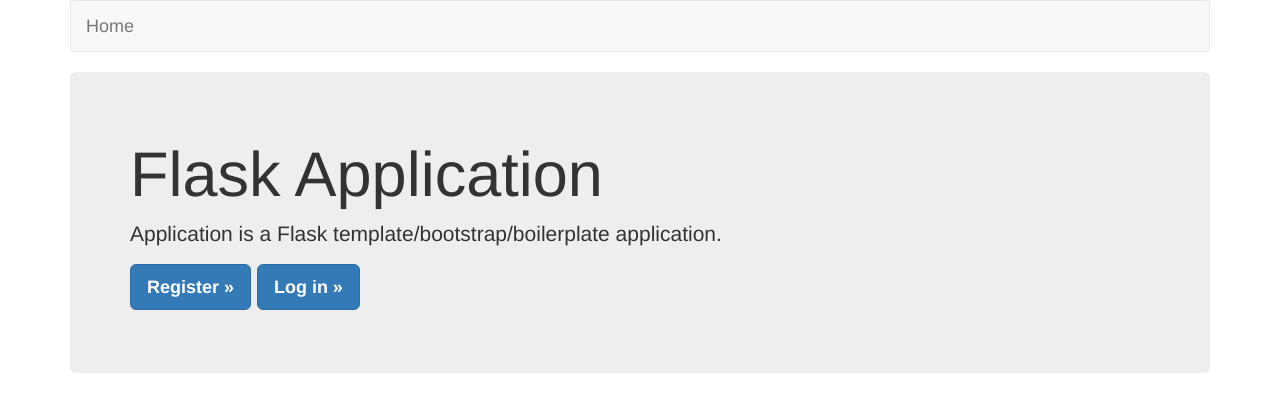
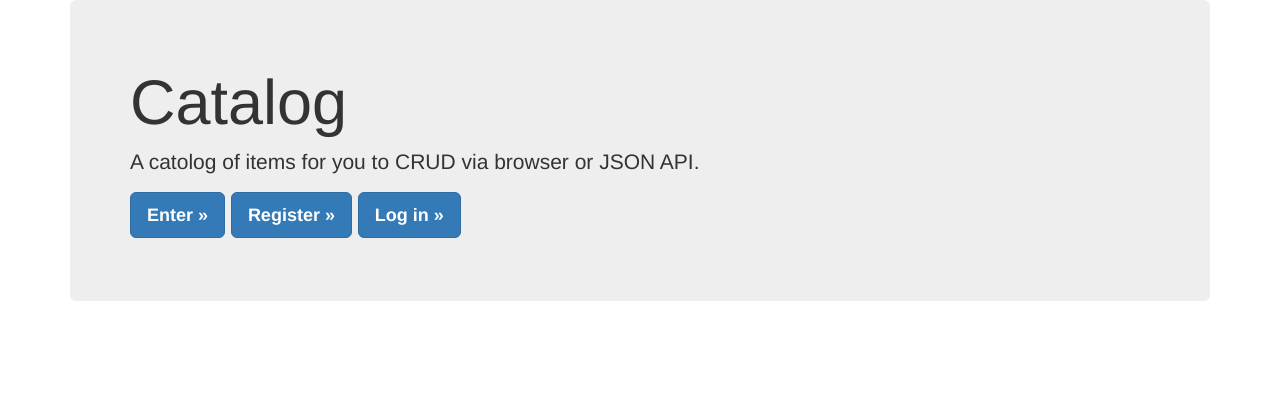
Before and after one commit to jnitin/flask-catalog, a Flask app: page / in a window 1280 px wide. Shown: the top 412 px of the page. Run offline with Flask 2, Linux system fonts and the light colour scheme; some libraries are stand-ins or nearby versions.

Commit message:
Initial commit of catalog blueprint

```diff
--- a/application/app.py
+++ b/application/app.py
@@ -63,8 +63,9 @@
     from .user import user
     from .auth import auth
     from .api import api
+    from .catalog import catalog
 
-    for bp in [user, auth, api]:
+    for bp in [user, auth, api, catalog]:
         app.register_blueprint(bp)
 
 
--- a/application/auth/views.py
+++ b/application/auth/views.py
@@ -16,7 +16,7 @@
 @auth.route('/')
 def index():
     if current_user.is_authenticated:
-        return redirect(url_for('user.profile'))
+        return redirect(url_for('catalog.items'))
     return render_template('index.html')
 
 
@@ -37,7 +37,7 @@
             remember = request.form.get('remember') == 'y'
             if login_user(user, remember=remember):
             #    flash("Succesfully logged in", 'success')
-                return redirect(form.next.data or url_for('user.profile'))
+                return redirect(form.next.data or url_for('catalog.items'))
 
         flash('Sorry, invalid login', 'danger')
 
@@ -67,8 +67,8 @@
         db.session.commit()
 
         if login_user(user):
-            flash('Registration successful!', 'success')
-            return redirect(form.next.data or url_for('user.profile'))
+            # flash('Registration successful!', 'success')
+            return redirect(form.next.data or url_for('catalog.items'))
 
     return render_template('auth/register.html', form=form)
 
--- /dev/null
+++ b/application/catalog/__init__.py
@@ -0,0 +1,2 @@
+from .models import Category, Item
+from .views import catalog
--- a/application/templates/index.html
+++ b/application/templates/index.html
@@ -1,13 +1,22 @@
 {% extends 'layouts/base.html' %}
 
-{% set page_title = 'Home' %}
+{% set page_title = 'Catalog' %}
+
+<!--No topbar on home page-->
+{% block topbar %}
+{% endblock %}
 
 {% block body %}
 <div class="jumbotron">
-    <h1>Flask Application</h1>
-    <p>Application is a Flask template/bootstrap/boilerplate application.</p>
-    <p><a role="button" href="{{ url_for('auth.register')}}" class="btn btn-lg btn-primary"><strong>Register »</strong></a>
-       <a role="button" href="{{ url_for('auth.login')}}" class="btn btn-lg btn-primary"><strong>Log in »</strong></a>
+    <h1>Catalog</h1>
+    <p>A catolog of items for you to CRUD via browser or JSON API.</p>
+    <p><a role="button" href="{{ url_for('catalog.items')}}" class="btn btn-lg btn-primary"><strong>Enter »</strong></a>
+       {% if current_user.is_authenticated %}
+         <a role="button" href="{{ url_for('auth.logout')}}" class="btn btn-lg btn-primary"><strong>Log Out »</strong></a>
+       {% else%}
+         <a role="button" href="{{ url_for('auth.register')}}" class="btn btn-lg btn-primary"><strong>Register »</strong></a>
+         <a role="button" href="{{ url_for('auth.login')}}" class="btn btn-lg btn-primary"><strong>Log in »</strong></a>
+       {% endif %}
     </p>
 </div>
 {% endblock %}
--- a/application/templates/layouts/base.html
+++ b/application/templates/layouts/base.html
@@ -37,7 +37,7 @@
 	                        <span class="icon-bar"></span>
 	                        <span class="icon-bar"></span>
 	                    </button>
-	                    <a class="navbar-brand" href="{{ url_for('auth.index') }}">Home</a>
+	                    <a class="navbar-brand" href="{{ url_for('auth.index') }}">Catalog</a>
 	                </div>
 	                <div id="navbar" class="navbar-collapse collapse">
 	                    <ul class="nav navbar-nav navbar-right">
@@ -51,6 +51,16 @@
 									<li><a href="{{ url_for('auth.password') }}">Password</a></li>
 									<li role="separator" class="divider"></li>
 									<li><a href="{{ url_for('auth.logout') }}">Log out</a></li>
+								</ul>
+							</li>
+						{% else %}
+							<li class="dropdown">
+								<a href="#"
+									class="dropdown-toggle notification-indicator" data-toggle="dropdown" role="button" aria-haspopup="true" aria-expanded="false">
+										register/login <span class="caret"></span></a>
+								<ul class="dropdown-menu">
+									<li><a href="{{ url_for('auth.register') }}">Register</a></li>
+									<li><a href="{{ url_for('auth.login') }}">Log in</a></li>
 								</ul>
 							</li>
 						{% endif %}
```
Also changed, not shown: application/catalog/forms.py (added, +9 -0 lines), application/catalog/models.py (added, +35 -0 lines), application/catalog/views.py (added, +20 -0 lines), application/templates/catalog/items.html (added, +23 -0 lines), application/templates/layouts/catalog.html (added, +24 -0 lines).
